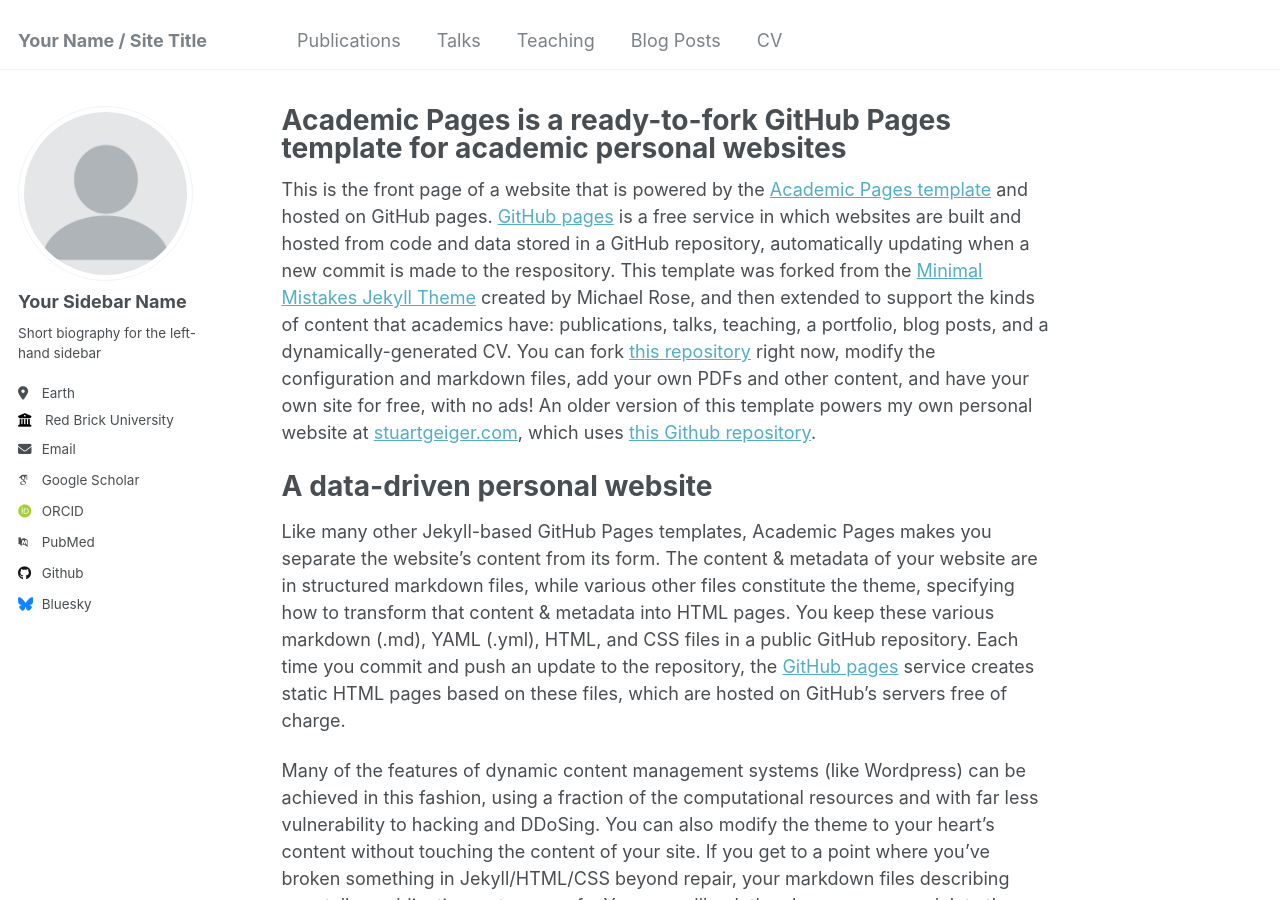
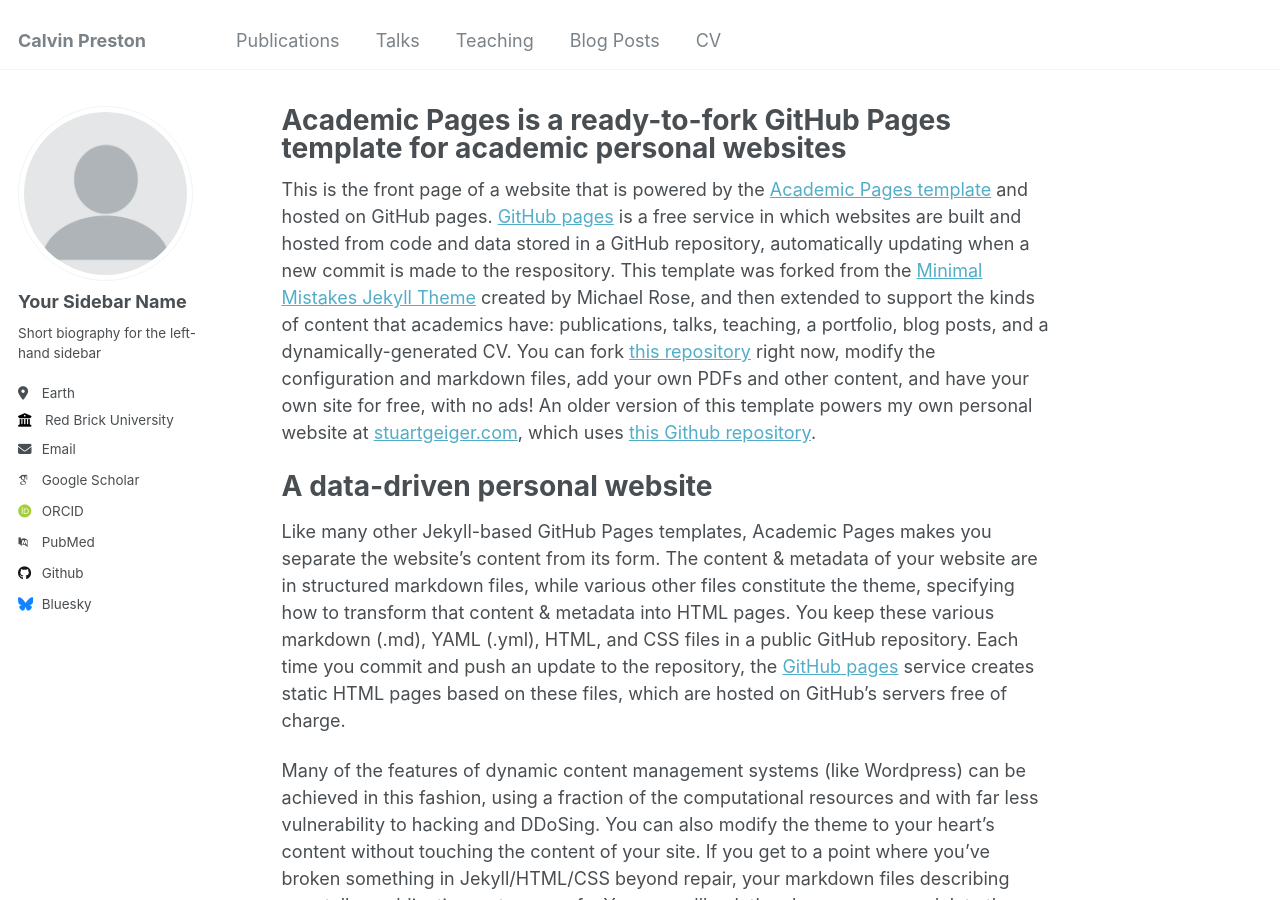
Before and after one commit to calvinprestonastro/calvinprestonastro.github.io, a Jekyll site: the page built from _pages/about.md, in a window 1280 px wide and 900 px high. Built offline with Jekyll 4.4.1, drawn with Linux system fonts in a browser that asks for light colours; some web fonts are replaced.

Commit message:
Update _config.yml

```diff
--- a/_config.yml
+++ b/_config.yml
@@ -8,7 +8,7 @@
 
 # Basic Site Settings
 locale                   : "en-US"
-title                    : "Your Name / Site Title"
+title                    : "Calvin Preston"
 title_separator          : "-"
 name                     : &name "Calvin Preston"
 description              : &description "personal description"
```
